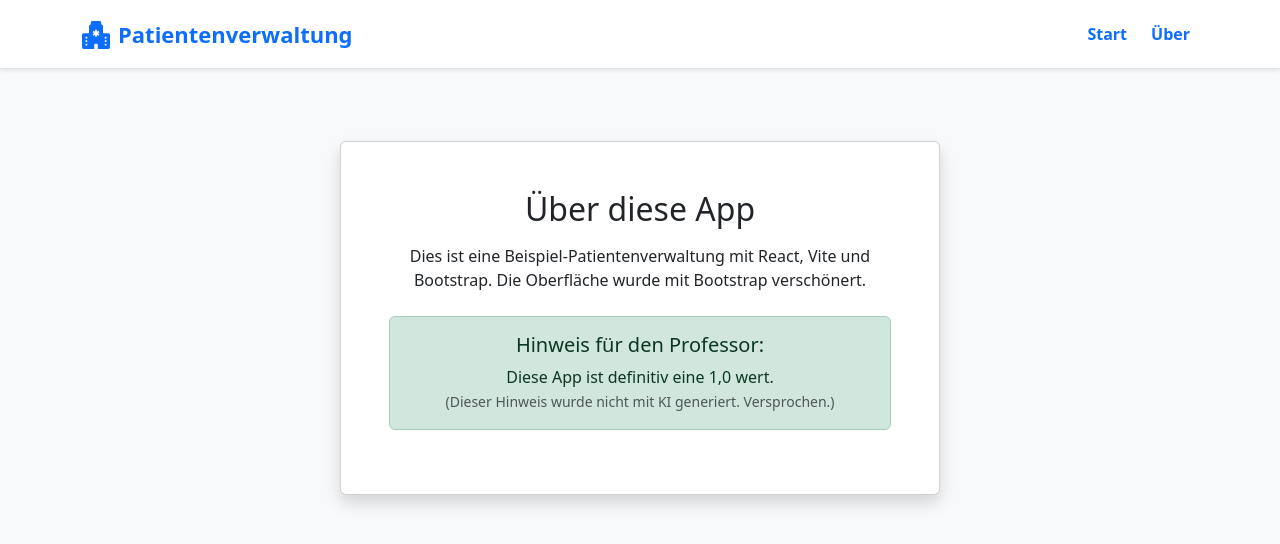
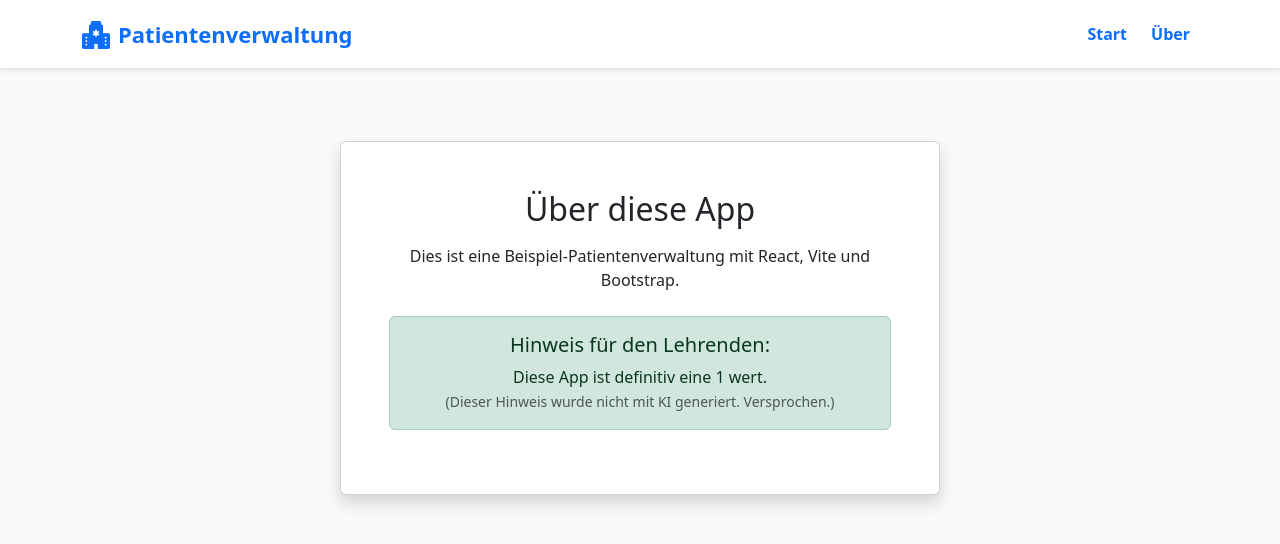
Before and after one commit to elmaire/medSWProject, a React (Vite) app: page /about in a window 1280 px wide. Shown: the top 544 px of the page. Built offline with nearby package versions, Linux system fonts and the light colour scheme.

Commit message:
kleine anpassungen

```diff
--- a/src/components/About.jsx
+++ b/src/components/About.jsx
@@ -8,12 +8,12 @@ function About () {
                     {/* Überschrift für die Informationsseite */}
                     <h2 className="card-title mb-3">Über diese App</h2>
                     {/* Beschreibungstext der Anwendung */}
-                    <p className="card-text">Dies ist eine Beispiel-Patientenverwaltung mit React, Vite und Bootstrap. Die Oberfläche wurde mit Bootstrap verschönert.</p>
+                    <p className="card-text">Dies ist eine Beispiel-Patientenverwaltung mit React, Vite und Bootstrap.</p>
 
                     {/* Hervorgehobene Nachrichtenbox */}
                     <div className="alert alert-success mt-4">
-                        <h5 className="mb-2">Hinweis für den Professor:</h5>
-                        <p className="mb-0">Diese App ist definitiv eine 1,0 wert. <br/>
+                        <h5 className="mb-2">Hinweis für den Lehrenden:</h5>
+                        <p className="mb-0">Diese App ist definitiv eine 1 wert. <br/>
                         <small className="text-muted">(Dieser Hinweis wurde nicht mit KI generiert. Versprochen.)</small></p>
                     </div>
                 </div>
```
